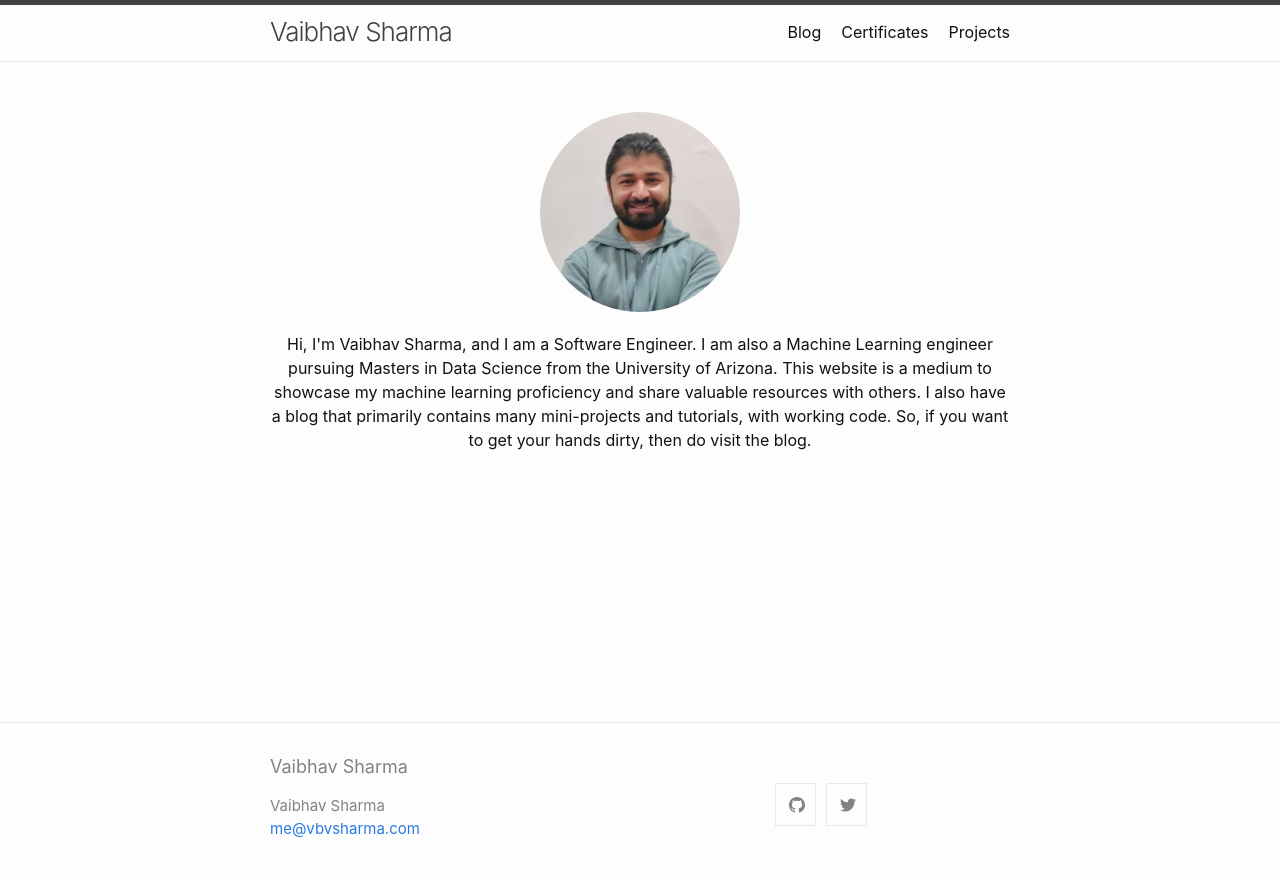
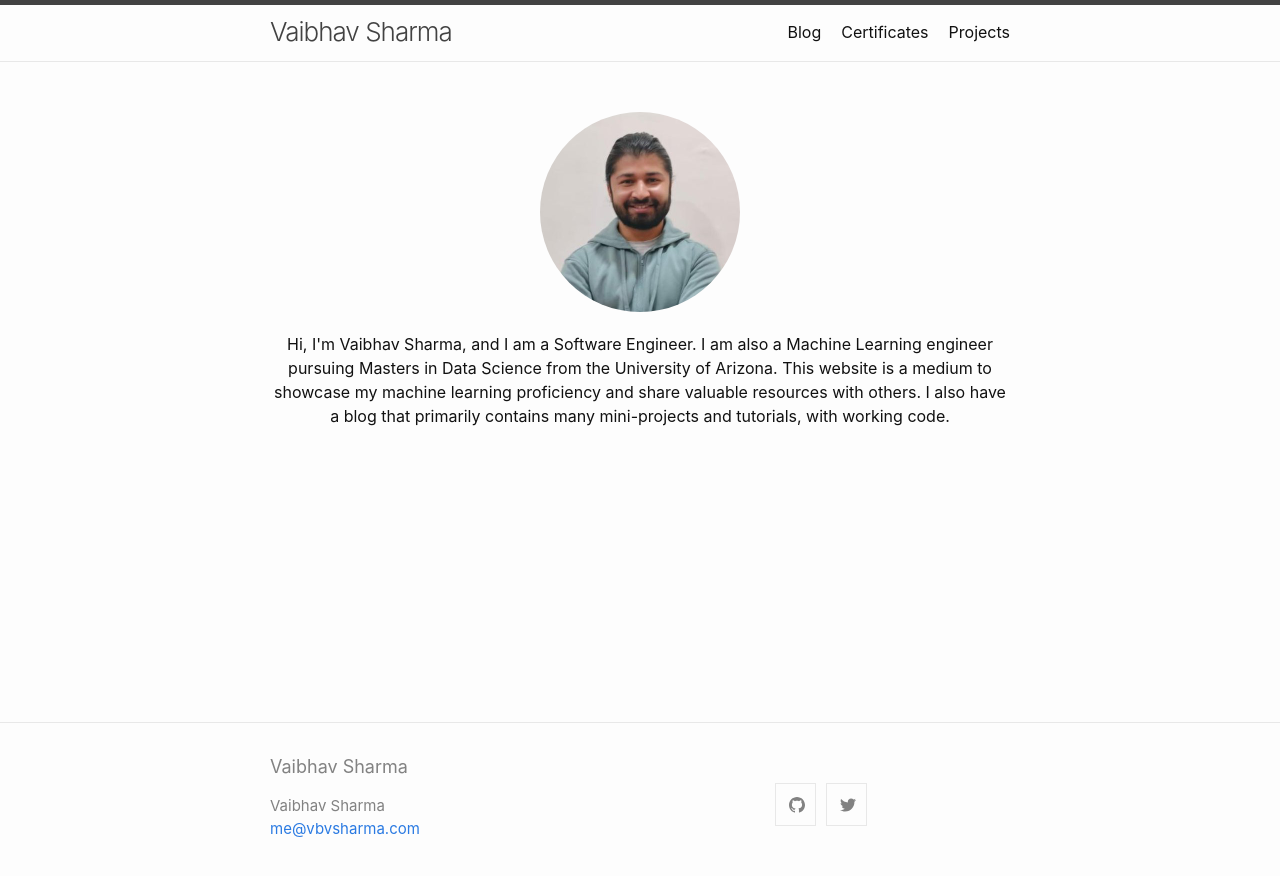
Before and after one commit to vbvsharma/vbvsharma.github.io, a Jekyll site: the page built from index.md, in a window 1280 px wide. Shown: the top 876 px of the page. Built offline with Jekyll 4.4.1, drawn with Linux system fonts in a browser that asks for light colours.

Commit message:
Update intro page

```diff
--- a/index.md
+++ b/index.md
@@ -16,6 +16,6 @@ layout: default
 	<img src ="/assets/images/me.jpg" alt="Avatar" class="avatar"/>
     <p>
 		Hi, I'm Vaibhav Sharma, and I am a Software Engineer. I am also a Machine Learning engineer pursuing Masters in Data Science from the University of Arizona.
-This website is a medium to showcase my machine learning proficiency and share valuable resources with others. I also have a blog that primarily contains many mini-projects and tutorials, with working code. So, if you want to get your hands dirty, then do visit the blog.
+This website is a medium to showcase my machine learning proficiency and share valuable resources with others. I also have a blog that primarily contains many mini-projects and tutorials, with working code.
     </p>
 </div>
```
